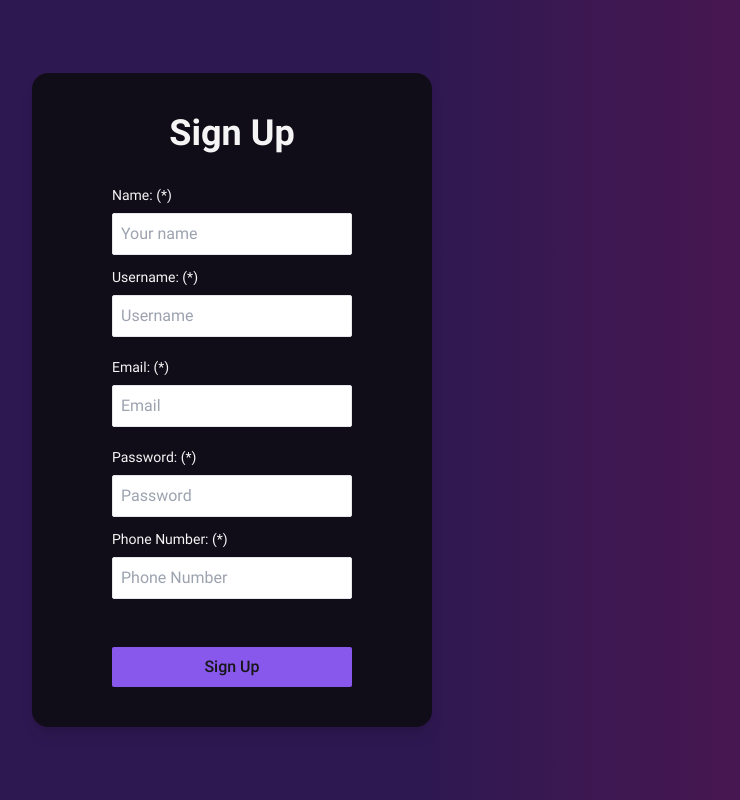
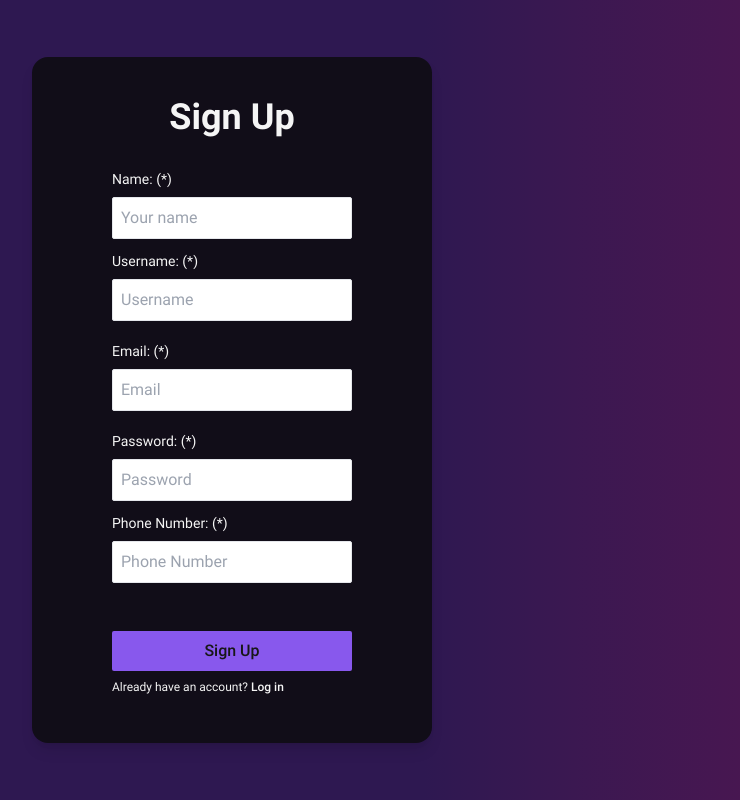
Before and after one commit to tai096/DGGames, a Flask app: page /auth/register in a window 1280 px wide. Shown: the whole page, without its empty margins (408-1148 px from the left). Run offline with Flask 3, Linux system fonts and the light colour scheme; style sheets or scripts are compiled from the project's sources; some libraries are stand-ins or nearby versions.

Commit message:
add link to log in

```diff
--- a/auth/templates/register.html
+++ b/auth/templates/register.html
@@ -39,6 +39,7 @@
           <input class="p-2 w-60 mx-auto rounded-sm border text-black" required type="tel" name="phone" placeholder="Phone Number">
           <span class="validation-message py-1 text-xs font-medium italic text-red-600">{{ phone_error }}</span>
           <button class="bg-medium-slate-blue hover:opacity-80 mx-auto w-60 rounded-sm py-2 text-neutral-900 dark:text-neutral-100 font-medium mt-10">Sign Up</button>
+          <p class="text-xs py-2 text-neutral-100">Already have an account? <a href={{url_for('auth.login')}} class="font-medium hover:underline text-neutral-100">Log in</a></p>
         </form>
       </div>
     </section>
```
